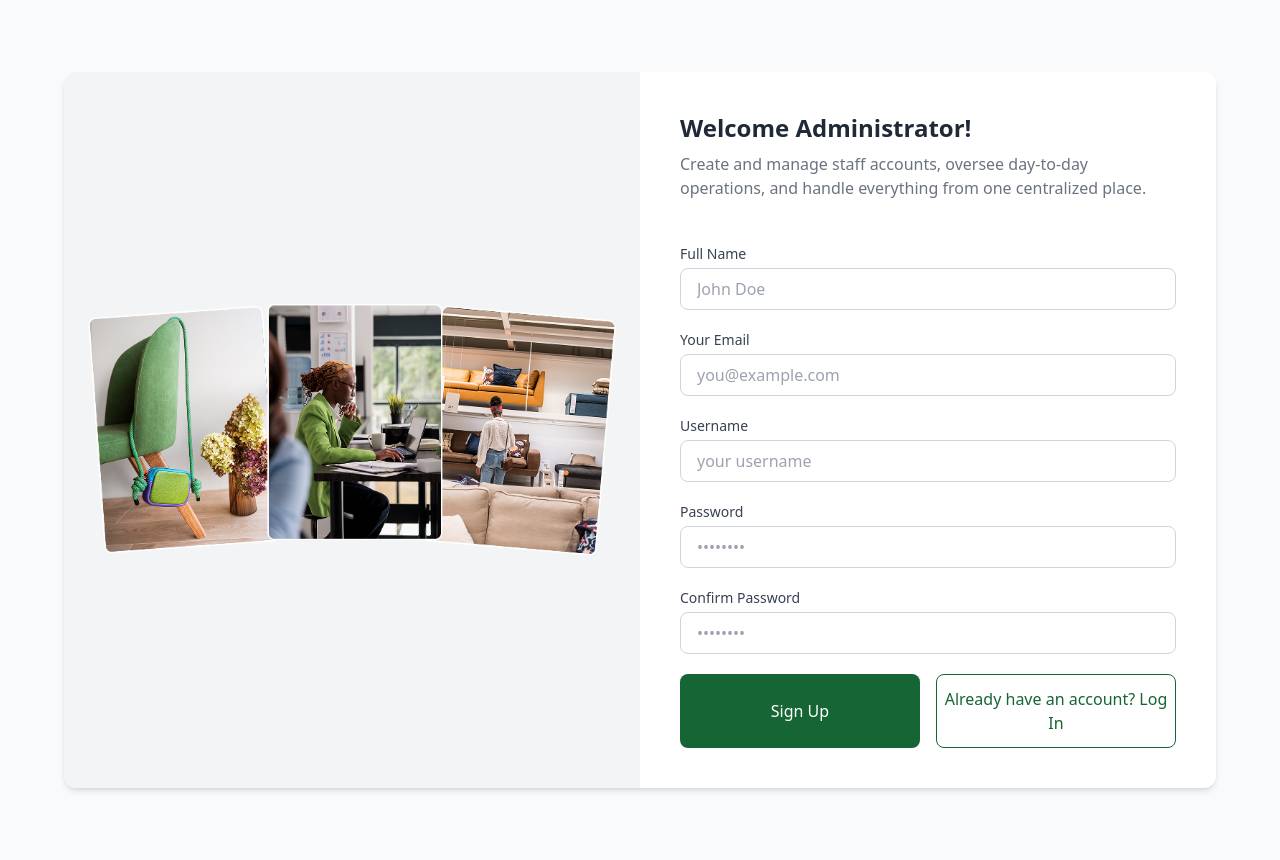
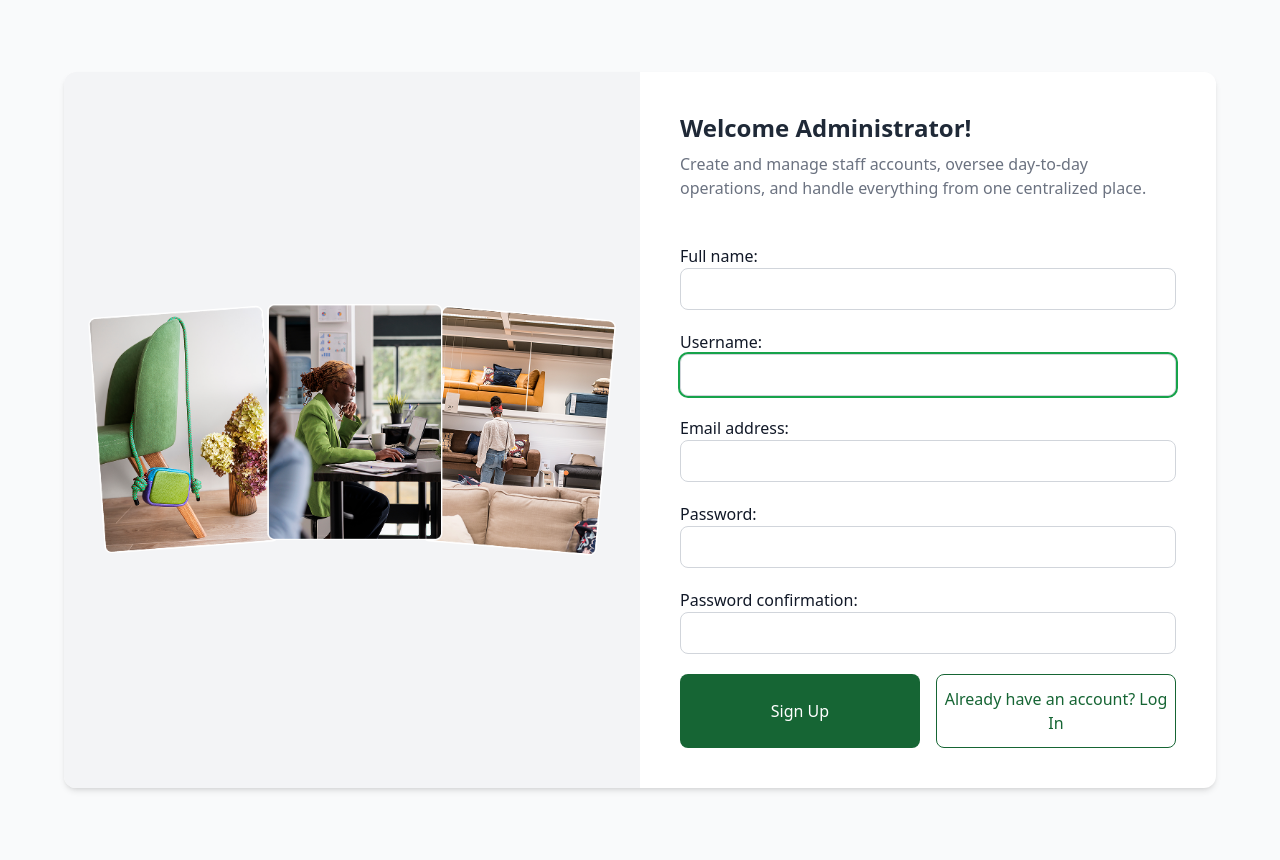
Before and after one commit to geenyzk/Eyres-Staff-Software, a Django app: page /accounts/signup/ in a window 1280 px wide. Run offline with Django 5.2, Linux system fonts and the light colour scheme.

Commit message:
feat(auth): update signup form to use CustomUserCreationForm; enhance error messages and styling

```diff
--- a/poppys/accounts/forms.py
+++ b/poppys/accounts/forms.py
@@ -1,26 +1,18 @@
 from django import forms
+from django.contrib.auth.forms import UserCreationForm
 from django.contrib.auth import get_user_model
 
 User = get_user_model()
 
-class CustomUserCreationForm(forms.ModelForm):
-    password1 = forms.CharField(label="Password", widget=forms.PasswordInput)
-    password2 = forms.CharField(label="Confirm Password", widget=forms.PasswordInput)
+class CustomUserCreationForm(UserCreationForm):
+    class Meta(UserCreationForm.Meta):
+        model = User
+        fields = ("full_name", "username", "email")
 
-    class Meta:
-        model = User
-        fields = ("full_name", "email", "username")
+    def __init__(self, *args, **kwargs):
+        super().__init__(*args, **kwargs)
 
-    def clean_password2(self):
-        password1 = self.cleaned_data.get("password1")
-        password2 = self.cleaned_data.get("password2")
-        if password1 and password2 and password1 != password2:
-            raise forms.ValidationError("Passwords don't match")
-        return password2
-
-    def save(self, commit=True):
-        user = super().save(commit=False)
-        user.set_password(self.cleaned_data["password1"])
-        if commit:
-            user.save()
-        return user
+        for field_name, field in self.fields.items():
+            field.widget.attrs.update({
+                'class': 'w-full px-4 py-2 border border-gray-300 rounded-lg focus:ring-2 focus:ring-green-600 focus:outline-none'
+            })
--- a/poppys/accounts/templates/accounts/signup.html
+++ b/poppys/accounts/templates/accounts/signup.html
@@ -22,50 +22,45 @@
 
             <form method="POST" class="space-y-5">
                 {% csrf_token %}
+                {{ form.non_field_errors }}
 
                 <div>
-                    <label for="full_name" class="block text-sm font-medium text-gray-700 mb-1">Full Name</label>
-                    <input type="text" name="full_name" id="full_name" required
-                           class="w-full px-4 py-2 border border-gray-300 rounded-lg focus:ring-2 focus:ring-green-600 focus:outline-none"
-                           placeholder="John Doe">
+                    {{ form.full_name.label_tag }}
+                    {{ form.full_name }}
+                    {{ form.full_name.errors }}
                 </div>
 
                 <div>
-                    <label for="email" class="block text-sm font-medium text-gray-700 mb-1">Your Email</label>
-                    <input type="email" name="email" id="email" required
-                           class="w-full px-4 py-2 border border-gray-300 rounded-lg focus:ring-2 focus:ring-green-600 focus:outline-none"
-                           placeholder="you@example.com">
+                    {{ form.username.label_tag }}
+                    {{ form.username }}
+                    {{ form.username.errors }}
                 </div>
 
                 <div>
-                    <label for="username" class="block text-sm font-medium text-gray-700 mb-1">Username</label>
-                    <input type="text" name="username" id="username" required
-                           class="w-full px-4 py-2 border border-gray-300 rounded-lg focus:ring-2 focus:ring-green-600 focus:outline-none"
-                           placeholder="your username">
+                    {{ form.email.label_tag }}
+                    {{ form.email }}
+                    {{ form.email.errors }}
                 </div>
 
                 <div>
-                    <label for="password" class="block text-sm font-medium text-gray-700 mb-1">Password</label>
-                    <input type="password" name="password" id="password" required
-                           class="w-full px-4 py-2 border border-gray-300 rounded-lg focus:ring-2 focus:ring-green-600 focus:outline-none"
-                           placeholder="••••••••">
+                    {{ form.password1.label_tag }}
+                    {{ form.password1 }}
+                    {{ form.password1.errors }}
                 </div>
 
                 <div>
-                    <label for="confirm_password" class="block text-sm font-medium text-gray-700 mb-1">Confirm Password</label>
-                    <input type="password" name="confirm_password" id="confirm_password" required
-                           class="w-full px-4 py-2 border border-gray-300 rounded-lg focus:ring-2 focus:ring-green-600 focus:outline-none"
-                           placeholder="••••••••">
+                    {{ form.password2.label_tag }}
+                    {{ form.password2 }}
+                    {{ form.password2.errors }}
                 </div>
 
-                <!-- Buttons -->
                 <div class="flex flex-col lg:flex-row gap-4 mt-4">
                     <button type="submit"
                             class="w-full lg:w-1/2 bg-green-800 text-white py-3 rounded-lg hover:bg-green-700 transition">
                         Sign Up
                     </button>
                     <a href="{% url 'login' %}"
-                       class="w-full lg:w-1/2 border border-green-800 text-green-800 py-3 rounded-lg text-center hover:bg-green-50 transition">
+                    class="w-full lg:w-1/2 border border-green-800 text-green-800 py-3 rounded-lg text-center hover:bg-green-50 transition">
                         Already have an account? Log In
                     </a>
                 </div>
--- a/poppys/accounts/views.py
+++ b/poppys/accounts/views.py
@@ -1,7 +1,7 @@
 from django.shortcuts import render, redirect
 from django.contrib.auth import authenticate, login, logout
+from django.contrib.auth.forms import UserCreationForm
 from django.contrib import messages
-from .forms import CustomUserCreationForm  # You already did this on line 5
 from .forms import CustomUserCreationForm
 
 # Create your views here.
@@ -18,18 +18,19 @@ def login_view(request):
             messages.error(request, 'Invalid username or password')
     return render(request, 'accounts/login.html')
 
+
+
 def signup_view(request):
     if request.method == 'POST':
         form = CustomUserCreationForm(request.POST)
         if form.is_valid():
             form.save()
-            messages.success(request, 'Account created successfully')
-            return redirect('login')  # Replace with login URL name
+            messages.success(request, 'Account created successfully. Please log in.')
+            return redirect('login')  # Make sure 'login' URL name is correct
         else:
-            messages.error(request, 'Error creating account')
+            messages.error(request, 'Error creating account. Please check the form.')
     else:
         form = CustomUserCreationForm()
-
     return render(request, 'accounts/signup.html', {'form': form})
 
 def logout_view(request):
--- a/static/css/output.css
+++ b/static/css/output.css
@@ -828,6 +828,14 @@ video {
   margin-top: 1.5rem;
 }
 
+.mb-4 {
+  margin-bottom: 1rem;
+}
+
+.mt-1 {
+  margin-top: 0.25rem;
+}
+
 .box-border {
   box-sizing: border-box;
 }
@@ -2652,6 +2660,11 @@ video {
 .text-white {
   --tw-text-opacity: 1;
   color: rgb(255 255 255 / var(--tw-text-opacity, 1));
+}
+
+.text-red-600 {
+  --tw-text-opacity: 1;
+  color: rgb(220 38 38 / var(--tw-text-opacity, 1));
 }
 
 .underline {
```
Also changed, not shown: poppys/db.sqlite3.
